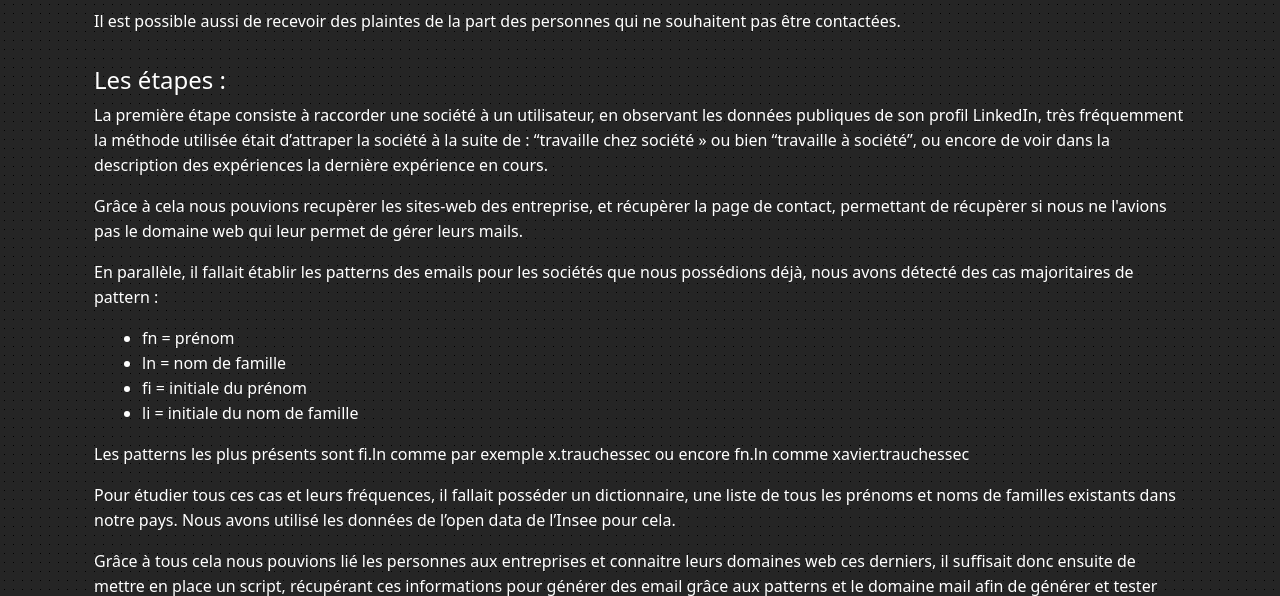
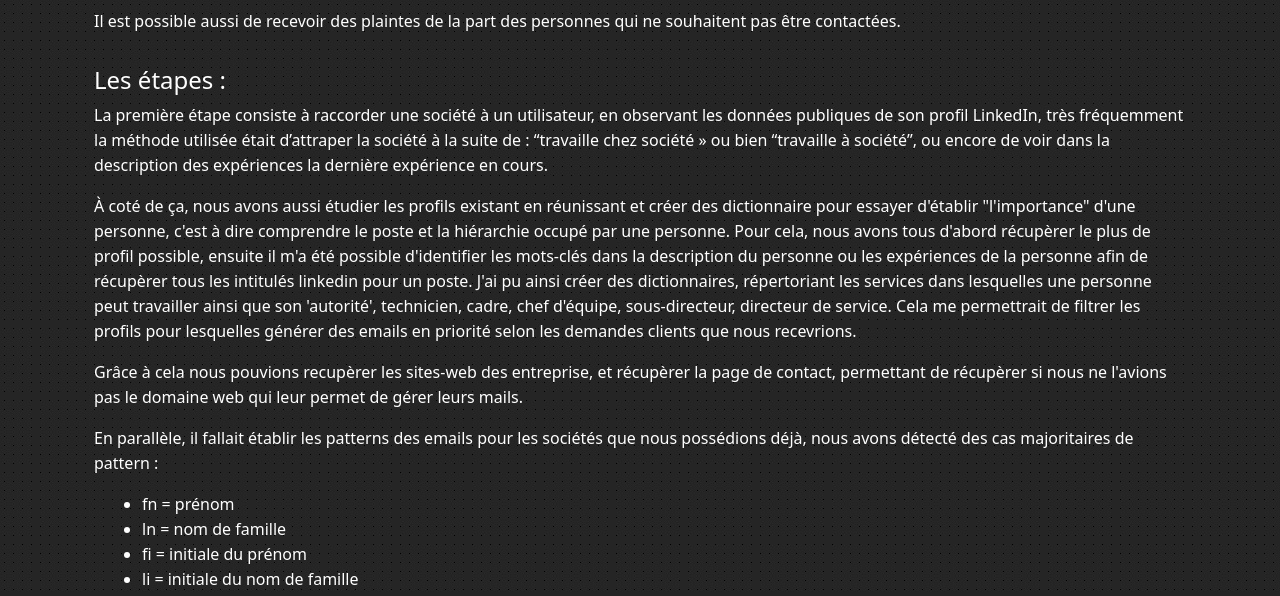
Before and after one commit to Frozenn-X/true_portfolio, a Django app: page /generation_email-project in a window 1280 px wide. Shown: the part 918-1514 px from the top of the page. Run offline with Django 4.2, Linux system fonts and the light colour scheme; some libraries are stand-ins or nearby versions.

Commit message:
Update generation_email.html

```diff
--- a/templates/web/my_projects/generation_email.html
+++ b/templates/web/my_projects/generation_email.html
@@ -68,6 +68,12 @@
             expérience en cours.
         </p>
         <p>
+            À coté de ça, nous avons aussi étudier les profils existant en réunissant et créer des dictionnaire pour essayer d'établir "l'importance" d'une personne, c'est à dire comprendre le poste et la hiérarchie occupé par une personne.
+            Pour cela, nous avons tous d'abord récupèrer le plus de profil possible, ensuite il m'a été possible d'identifier les mots-clés dans la description du personne ou les expériences de la personne afin de récupèrer tous les intitulés linkedin pour un poste.
+            J'ai pu ainsi créer des dictionnaires, répertoriant les services dans lesquelles une personne peut travailler ainsi que son 'autorité', technicien, cadre, chef d'équipe, sous-directeur, directeur de service.
+            Cela me permettrait de filtrer les profils pour lesquelles générer des emails en priorité selon les demandes clients que nous recevrions.
+        </p>
+        <p>
             Grâce à cela nous pouvions recupèrer les sites-web des entreprise, et récupèrer la page de contact, permettant
             de récupèrer si nous ne l'avions pas le domaine web qui leur permet de gérer leurs mails.
         </p>
@@ -101,7 +107,6 @@
             ensuite de mettre en place un script, récupérant ces informations pour générer des email grâce aux patterns et le domaine
             mail afin de générer et tester tous les cas possibles et donc avoir un pool de mail afin de vérrifier et analyser les patterns d'email.
             Ensuite nous les testions grâce à un serveur d'emailing, et grâce au code de retour, nous avions des éléments nous permettant de valider ou invalider les patterns d'une entreprise et les domaines associés.
-
         </p>
         <p>
             La où j'ai vraiment du améliorer la chose, était dans le process de validation d'un ou plusieurs patterns pour une entreprise, car oui cela est possible.
```
